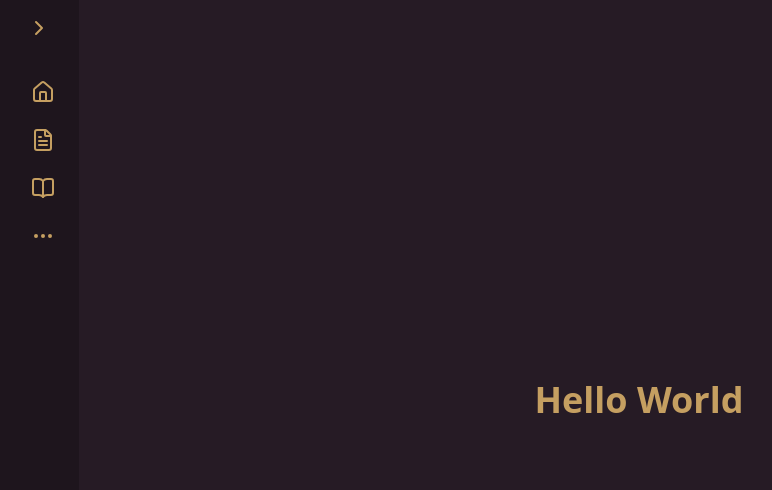
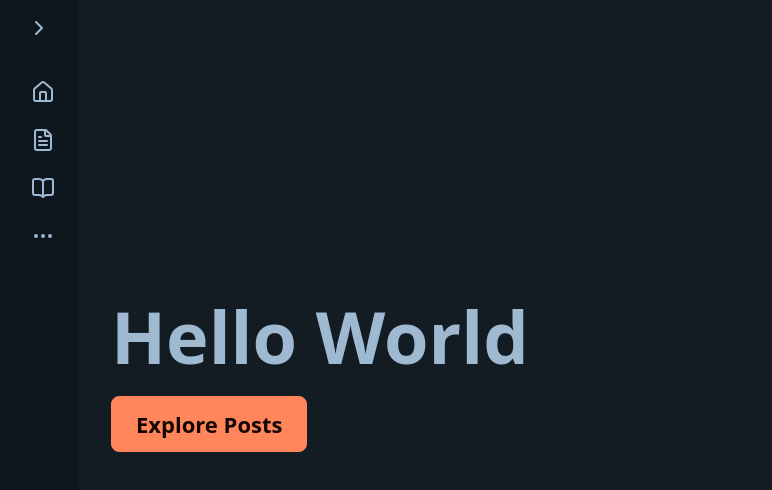
Before and after one commit to Rithonn/learning-blog, a Next.js app: page / in a window 1280 px wide. Shown: the top 490 px of the page, without its empty margins (1-773 px from the left). Built offline with nearby package versions, Linux system fonts and the light colour scheme.

Commit message:
Switched theme and added spacing for landing page

```diff
--- a/app/components/sidebar/Sidebar.tsx
+++ b/app/components/sidebar/Sidebar.tsx
@@ -1,11 +1,11 @@
 'use client';
-
+import { useSidebar } from '@/app/context/SidebarContext';
 import { useState } from 'react';
 import Link from 'next/link';
 import { Home, FileText, BookOpen, MoreHorizontal, ChevronLeft, ChevronRight } from 'lucide-react';
 
 export default function Sidebar() {
-  const [isOpen, setIsOpen] = useState(false);
+  const { isOpen, setIsOpen } = useSidebar();
 
   const navItems = [
     { name: 'Home', href: '/', icon: Home },
--- /dev/null
+++ b/app/context/SidebarContext.tsx
@@ -0,0 +1,28 @@
+'use client';
+
+import { createContext, useContext, useState, ReactNode } from 'react';
+
+interface SidebarContextType {
+  isOpen: boolean;
+  setIsOpen: (open: boolean) => void;
+}
+
+const SidebarContext = createContext<SidebarContextType | undefined>(undefined);
+
+export function SidebarProvider({ children }: { children: ReactNode }) {
+  const [isOpen, setIsOpen] = useState(false);
+
+  return (
+    <SidebarContext.Provider value={{ isOpen, setIsOpen }}>
+      {children}
+    </SidebarContext.Provider>
+  );
+}
+
+export function useSidebar() {
+  const context = useContext(SidebarContext);
+  if (!context) {
+    throw new Error('useSidebar must be used within SidebarProvider');
+  }
+  return context;
+}
--- a/app/globals.css
+++ b/app/globals.css
@@ -1,6 +1,6 @@
 @import "tailwindcss";
 @plugin "daisyui" {
-   themes: coffee --default
+   themes: sunset --default
 }
 :root {
   --background: #ffffff;
--- a/app/layout.tsx
+++ b/app/layout.tsx
@@ -1,24 +1,21 @@
 import type { Metadata } from 'next';
+import './globals.css';
+import { SidebarProvider } from './context/SidebarContext';
 import Sidebar from './components/sidebar/Sidebar';
-import './globals.css';
 
 export const metadata: Metadata = {
-  title: 'Learning Blog',
-  description: 'A simple learning blog',
+  title: 'Your Blog',
+  description: 'Generated by create next app',
 };
 
-export default function RootLayout({
-  children,
-}: {
-  children: React.ReactNode;
-}) {
+export default function RootLayout({ children }: { children: React.ReactNode }) {
   return (
     <html lang="en">
       <body>
-        <Sidebar />
-        <main className="min-h-screen">
+        <SidebarProvider>
+          <Sidebar />
           {children}
-        </main>
+        </SidebarProvider>
       </body>
     </html>
   );
--- a/app/page.tsx
+++ b/app/page.tsx
@@ -1,7 +1,19 @@
+'use client';
+
+import Link from 'next/link';
+import { useSidebar } from './context/SidebarContext';
+
 export default function Home() {
+  const { isOpen } = useSidebar();
+
   return (
-    <div className="flex items-center justify-center min-h-screen">
-      <h1 className="text-4xl font-bold">Hello World</h1>
+      <div className={`flex flex-col justify-start items-start min-h-screen gap-6 pl-8 pt-75 transition-all duration-300 ${
+        isOpen ? 'ml-64' : 'ml-20'
+      }`}>
+      <h1 className="text-7xl font-bold">Hello World</h1>
+      <Link href="/blog" className="btn btn-primary btn-xl">
+        Explore Posts
+      </Link>
     </div>
   );
-};
+}
```
